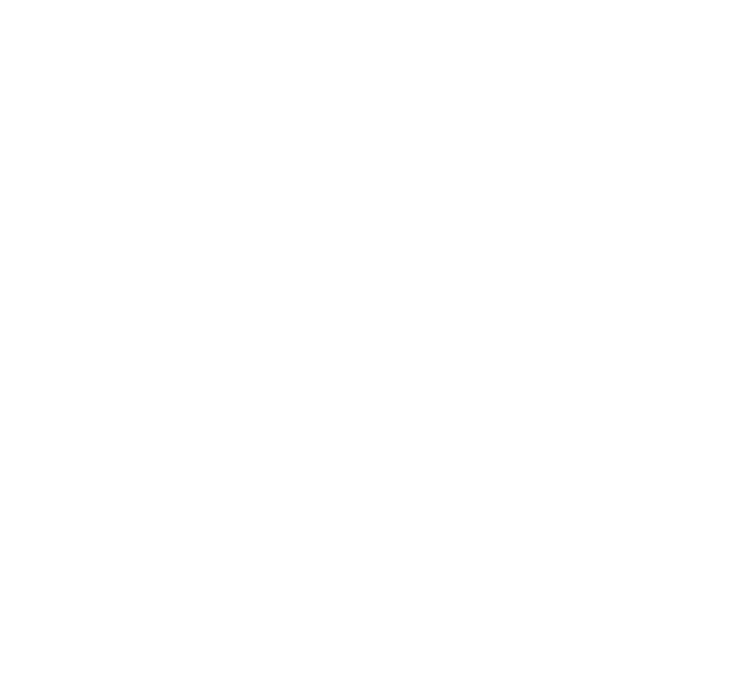
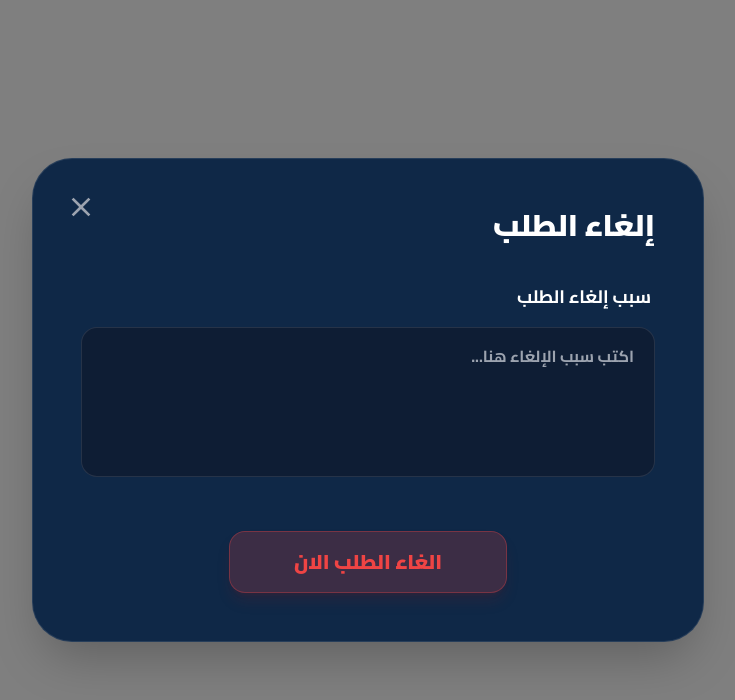
Before and after one commit to 3moor-dot/Gear_Up, a React (Vite) app: page /cancel-booking in a window 1280 px wide. Before the commit this address had no page. Shown: the top 700 px of the page, without its empty margins (272-1007 px from the left). Built offline with nearby package versions, Linux system fonts and the light colour scheme; a web font is replaced by a local one.

Commit message:
Add cancel_booking_modal

```diff
--- a/src/App.tsx
+++ b/src/App.tsx
@@ -18,6 +18,7 @@ import ServiceHistory from "./pages/Customer/service_history";
 import MaintenanceBookings from "./pages/Customer/Maintenance_Bookings/maintenance_bookings";
 import AddBookingModel from "./pages/Customer/Maintenance_Bookings/add_booking_modal";
 import RescheduleModal from "./pages/Customer/Maintenance_Bookings/reschedule_modal";
+import CancelBookingModal from "./pages/Customer/Maintenance_Bookings/cancel_booking_modal";
 
 
 const App: React.FC = () => {
@@ -32,6 +33,7 @@ const App: React.FC = () => {
           <Route path="/customer/maintenancebookings" element={<MaintenanceBookings />} />
           <Route path="/add-booking" element={<AddBookingModel isOpen={true} onClose={() => { window.location.href = '/customer/maintenancebookings'; }} />} />
           <Route path="/reschedule-booking" element={<RescheduleModal isOpen={true} onClose={() => { window.location.href = '/customer/maintenancebookings'; }} />} />
+          <Route path="/cancel-booking" element={<CancelBookingModal isOpen={true} onClose={() => { window.location.href = '/customer/maintenancebookings'; }} />} />
           {/* PUBLIC PAGES */}
           <Route path="/" element={<LandingPage />} />
           <Route path="/register" element={<Register />} />
--- /dev/null
+++ b/src/pages/Customer/Maintenance_Bookings/cancel_booking_modal.tsx
@@ -0,0 +1,71 @@
+import { MdClose } from "react-icons/md";
+
+interface CancelBookingModalProps {
+  isOpen: boolean;
+  onClose: () => void;
+}
+
+const CancelBookingModal = ({ isOpen, onClose }: CancelBookingModalProps) => {
+  if (!isOpen) return null;
+
+  // التنسيق الموحد للحقول الداكنة (بناءً على ستايل الكود الذي قدمته)
+  const textareaStyle = "w-full bg-[#0F132380] border border-white/10 rounded-2xl px-5 py-4 text-white font-bold outline-none cursor-text hover:bg-[#1e293b] transition-all focus:border-red-500/50 min-h-[150px] resize-none";
+  const labelStyle = "text-right font-bold text-white mb-4 block text-lg pr-1";
+
+  return (
+    <div className="fixed inset-0 z-[1000] flex items-center justify-center p-4">
+      {/* الخلفية المعتمة مع Blur خفيف */}
+      <div
+        className="absolute inset-0 bg-black/50 backdrop-blur-sm"
+        onClick={onClose}
+      ></div>
+
+      {/* نافذة البوب أب */}
+      <div className="relative w-full max-w-2xl bg-[#0F2847] rounded-[40px] shadow-2xl overflow-hidden border border-white/10 animate-in fade-in zoom-in duration-300">
+
+        {/* زر الإغلاق X */}
+        <button
+          onClick={onClose}
+          className="absolute top-8 left-8 text-gray-400 hover:text-white transition-colors z-10"
+        >
+          <MdClose size={32} />
+        </button>
+
+        <div className="p-8 md:p-12">
+          {/* عنوان البوب أب بجهة اليمين */}
+          <h2 className="text-3xl font-black text-white text-right mb-10">إلغاء الطلب</h2>
+
+          <div className="space-y-6">
+
+            {/* حقل سبب الإلغاء */}
+            <div className="text-right">
+              <label className={labelStyle}>سبب إلغاء الطلب</label>
+              <textarea
+                placeholder="اكتب سبب الإلغاء هنا..."
+                className={textareaStyle}
+                dir="rtl"
+              />
+            </div>
+
+            {/* زر الإلغاء النهائي (أحمر) في المنتصف */}
+            <div className="flex justify-center pt-6">
+              <button
+                type="button"
+                className="bg-[#EF444433] text-[#EF4444] px-16 py-4 rounded-2xl font-black text-xl border border-[#EF444455] hover:bg-[#EF4444] hover:text-white transition-all active:scale-95 shadow-lg shadow-red-900/20"
+                onClick={() => {
+                  alert("تم إلغاء الطلب بنجاح");
+                  onClose();
+                }}
+              >
+                الغاء الطلب الان
+              </button>
+            </div>
+
+          </div>
+        </div>
+      </div>
+    </div>
+  );
+};
+
+export default CancelBookingModal;
--- a/src/pages/Customer/Maintenance_Bookings/maintenance_bookings.tsx
+++ b/src/pages/Customer/Maintenance_Bookings/maintenance_bookings.tsx
@@ -4,11 +4,13 @@ import { MdAdd } from "react-icons/md";
 import AddBookingModal from "./add_booking_modal";
 import { useState } from "react";
 import RescheduleModal from "./reschedule_modal";
+import CancelBookingModal from "./cancel_booking_modal";
 
 const MaintenanceBookings = () => {
     // 1. حالة التحكم في فتح وإغلاق البوب أب
     const [isModalOpen, setIsModalOpen] = useState(false);
     const [isRescheduleOpen, setIsRescheduleOpen] = useState(false);
+    const [isCancelModalOpen, setIsCancelModalOpen] = useState(false);
 
     // 2. بيانات الحجوزات
     const bookings = [
@@ -121,7 +123,10 @@ const MaintenanceBookings = () => {
                                     {/* الأزرار (تظهر في حالة قيد الانتظار) */}
                                     {booking.actions && (
                                         <div className="flex justify-center items-center gap-4 mt-2 pt-4 border-t border-blue-200/30">
-                                            <button className="bg-[#EF4444] text-white px-10 py-2.5 rounded-xl text-sm font-bold shadow-md hover:bg-red-600 transition-all">
+                                            <button
+                                                onClick={() => setIsCancelModalOpen(true)}
+                                                className="bg-[#EF4444] text-white px-10 py-2.5 rounded-xl text-sm font-bold shadow-md hover:bg-red-600 transition-all"
+                                            >
                                                 إلغاء الحجز
                                             </button>
                                             <button
@@ -144,10 +149,15 @@ const MaintenanceBookings = () => {
                 isOpen={isModalOpen}
                 onClose={() => setIsModalOpen(false)}
             />
-            {/* تأكد من وضع المكون في نهاية الـ return قبل إغلاق الـ div الرئيسي */}
+            {/* بوب أب تغيير الموعد */}
             <RescheduleModal
                 isOpen={isRescheduleOpen}
                 onClose={() => setIsRescheduleOpen(false)}
+            />
+            {/* بوب أب إلغاء الحجز */}
+            <CancelBookingModal
+                isOpen={isCancelModalOpen}
+                onClose={() => setIsCancelModalOpen(false)}
             />
         </div>
     );
```
